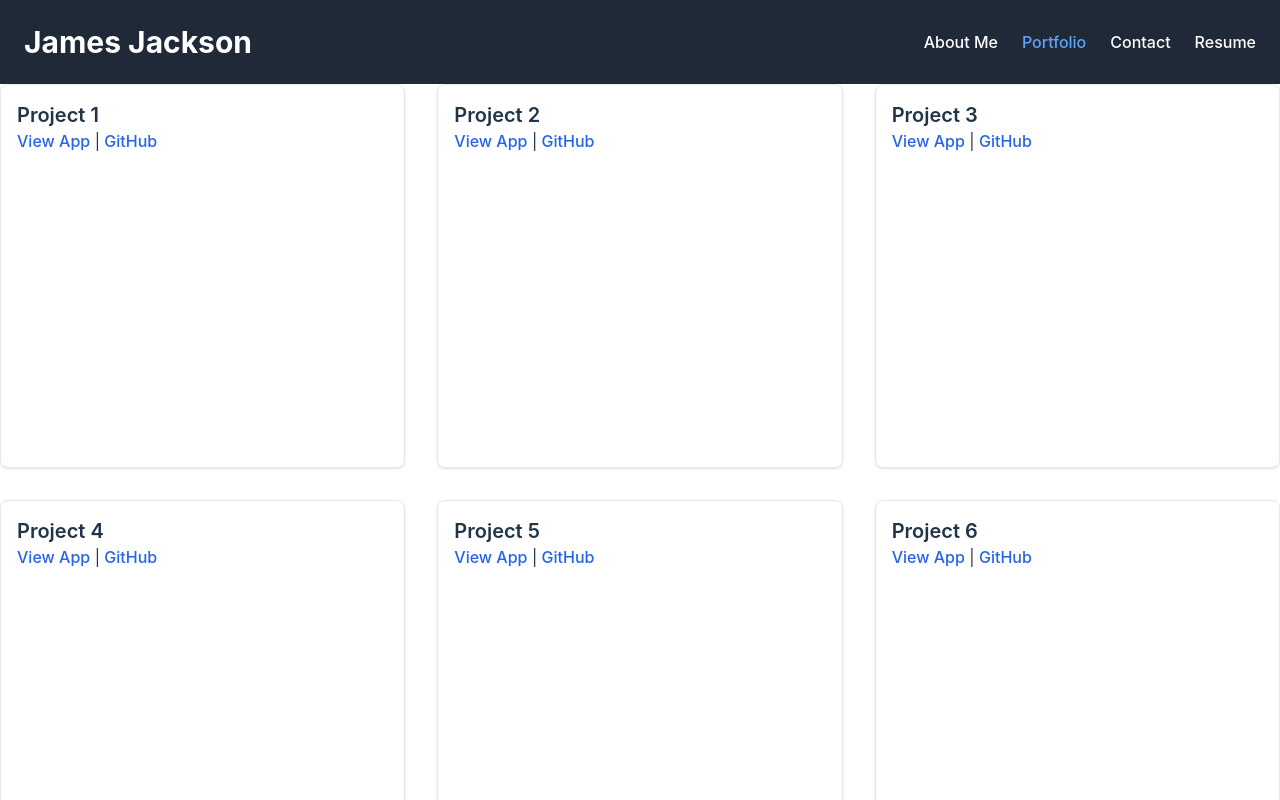
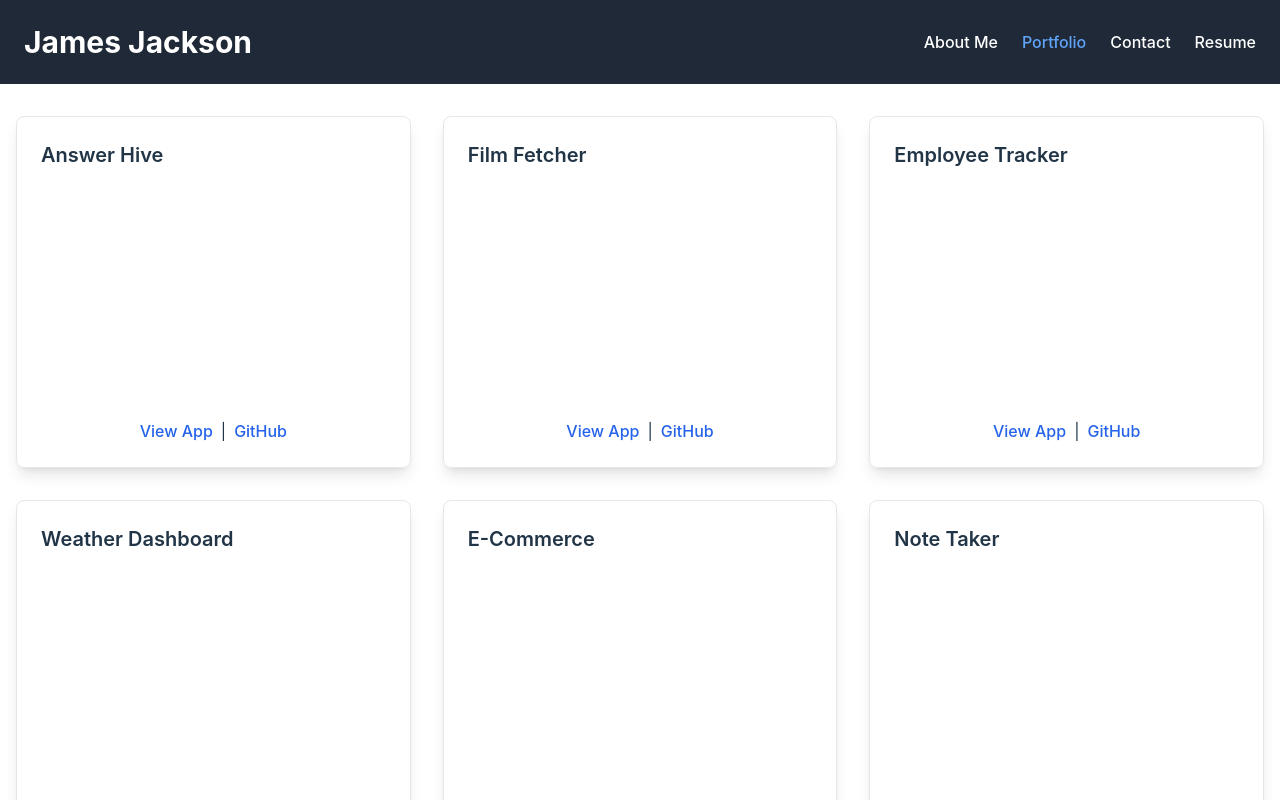
Before and after one commit to jjackson0228/Professional-React-Portfolio, a React (Vite) app: page /Portfolio in a window 1280 px wide. Shown: the top 800 px of the page. Built offline with nearby package versions, Linux system fonts and the light colour scheme.

Commit message:
added projects with links

```diff
--- a/index.html
+++ b/index.html
@@ -8,20 +8,7 @@
   <script src="https://cdn.tailwindcss.com"></script>
   <link rel="stylesheet" href="src/output.css">
   <title>James Jackson</title>
-  <script>
-    tailwind.config = {
-      theme: {
-        extend: {
-          colors: {
-            lightest: '#E8F1F2',
-            mid: '#A9C4D6',
-            dark: '#527A92',
-            darkest: '#1B3B5F'
-          }
-        }
-      }
-    }
-  </script>
+
 </head>
 
 <body>
--- a/src/components/Footer.jsx
+++ b/src/components/Footer.jsx
@@ -2,7 +2,7 @@ export default function Footer() {
   return (
     <footer className="bg-gray-800 text-white p-6 text-center">
       <p>
-        <a href="https://github.com/your-profile" className="hover:underline">
+        <a href="https://github.com/jjackson0228" className="hover:underline">
           GitHub
         </a>{' '}
         |
--- a/src/pages/Portfolio.jsx
+++ b/src/pages/Portfolio.jsx
@@ -1,26 +1,67 @@
 const projects = [
-  { title: 'Project 1', deployed: '#', github: '#' },
-  { title: 'Project 2', deployed: '#', github: '#' },
-  { title: 'Project 3', deployed: '#', github: '#' },
-  { title: 'Project 4', deployed: '#', github: '#' },
-  { title: 'Project 5', deployed: '#', github: '#' },
-  { title: 'Project 6', deployed: '#', github: '#' },
+  {
+    title: 'Answer Hive',
+    deployed: 'https://answer-hive-1.onrender.com/',
+    github: 'https://github.com/otekolste/answer-hive',
+  },
+  {
+    title: 'Film Fetcher',
+    deployed: 'https://ckisi.github.io/film-fetcher/',
+    github: 'https://github.com/ckisi/film-fetcher',
+  },
+  {
+    title: 'Employee Tracker',
+    deployed: '#',
+    github: 'https://github.com/jjackson0228/Employee-Tracker',
+  },
+  {
+    title: 'Weather Dashboard',
+    deployed: 'https://jjackson0228.github.io/Weather-app/',
+    github: 'https://github.com/jjackson0228/Weather-app',
+  },
+  {
+    title: 'E-Commerce',
+    deployed: '#',
+    github: 'https://github.com/jjackson0228/E-commerce',
+  },
+  {
+    title: 'Note Taker',
+    deployed: 'https://note-pad-ga2a.onrender.com',
+    github: 'https://github.com/jjackson0228/Note-Pad',
+  },
 ];
 
 export default function Portfolio() {
   return (
-    <div className="grid grid-cols-1 md:grid-cols-2 lg:grid-cols-3 gap-8 min-h-screen">
+    <div className="grid grid-cols-1 md:grid-cols-2 lg:grid-cols-3 gap-8 min-h-screen px-4 py-8">
       {projects.map((project, index) => (
-        <div key={index} className="border p-4 rounded-lg shadow">
-          <h3 className="text-xl font-semibold">{project.title}</h3>
-          <a href={project.deployed} className="text-blue-600 hover:underline">
-            View App
-          </a>{' '}
-          |
-          <a href={project.github} className="text-blue-600 hover:underline">
-            {' '}
-            GitHub
-          </a>
+        <div
+          key={index}
+          className="flex flex-col justify-between border p-6 rounded-lg shadow-lg hover:shadow-xl transition-shadow"
+        >
+          {/* Project Title */}
+          <h3 className="text-xl font-semibold mb-4">{project.title}</h3>
+
+          {/* Links Section */}
+          <div className="mt-auto text-center">
+            <a
+              href={project.deployed}
+              target="_blank"
+              rel="noopener noreferrer"
+              className="text-blue-600 hover:underline"
+            >
+              View App
+            </a>
+            <span className="mx-2">|</span>
+            <a
+              href={project.github}
+              target="_blank"
+              rel="noopener noreferrer"
+              className="text-blue-600 hover:underline"
+            >
+              GitHub
+            </a>
+          </div>
         </div>
       ))}
     </div>
```
